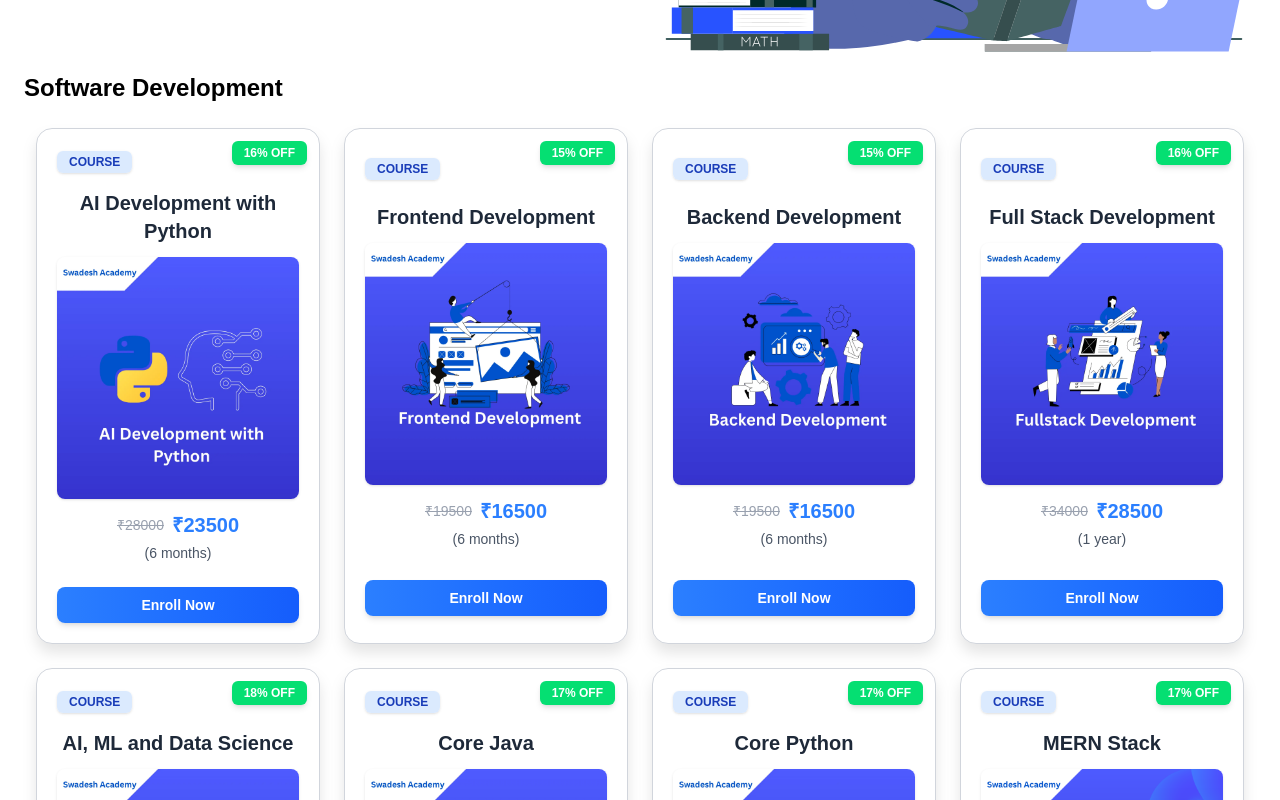
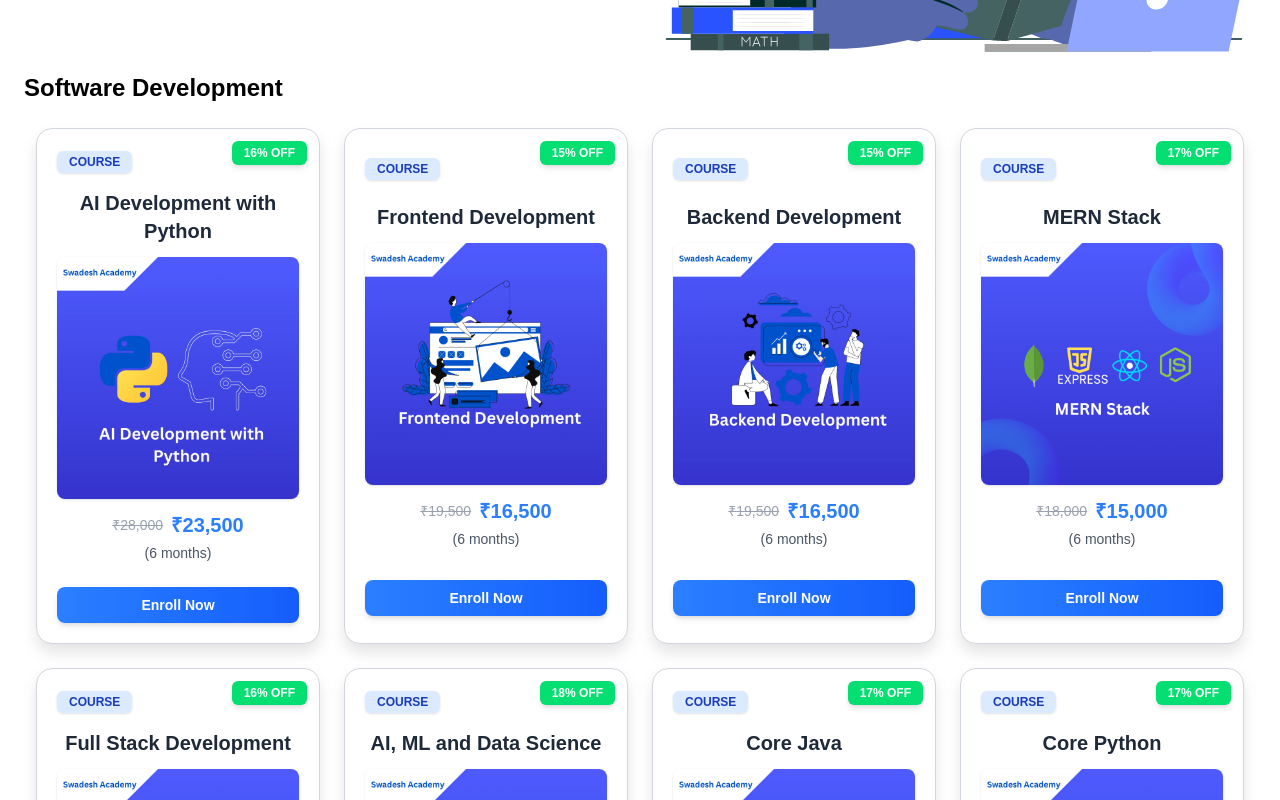
Before and after one commit to smartneuro/Swadesh-Academy, a React (Vite) app: page / in a window 1280 px wide. Shown: the part 560-1360 px from the top of the page. Built offline with nearby package versions, Linux system fonts and the light colour scheme.

Commit message:
adding some animation in course card

```diff
--- a/src/components/CourseCard.jsx
+++ b/src/components/CourseCard.jsx
@@ -13,7 +13,6 @@ export default function CourseCard({ courseinfo }) {
 
   return (
     <div className="relative max-w-sm rounded-2xl overflow-hidden bg-white p-5 flex flex-col  justify-evenly gap-4 hover:shadow-2xl transition-all duration-300 border border-gray-300 drop-shadow-xl">
-
       {/* Discount Badge */}
       {discount && (
         <span className="absolute top-3 right-3 bg-green-400 text-white text-xs font-bold px-3 py-1 rounded-md shadow-md">
@@ -46,11 +45,11 @@ export default function CourseCard({ courseinfo }) {
     <div className="flex items-center gap-2">
       {courseinfo.oldPrice && (
         <p className="text-gray-400 text-sm line-through">
-                ₹{courseinfo.oldPrice}
+          ₹{courseinfo.oldPrice.toLocaleString("en-IN")}
         </p>
       )}
       <p className="text-xl font-bold text-blue-500">
-              ₹{courseinfo.price}
+        ₹{courseinfo.price.toLocaleString("en-IN")}
       </p>
     </div>
     {courseinfo.duration && (
--- a/src/components/CoursecardSection.jsx
+++ b/src/components/CoursecardSection.jsx
@@ -7,7 +7,9 @@ import { useEffect } from "react";
 export default function CoursecardSection({ type,heading }) {
 
   const controls = useAnimation();
+
   const [ref, inView] = useInView({ triggerOnce: true, threshold: 0.1 });
+
   useEffect(() => {
     if (inView) {
       controls.start("visible");
@@ -15,13 +17,13 @@ export default function CoursecardSection({ type,heading }) {
   }, [controls, inView]);
 
   const cardVariants = {
-  hidden: { opacity: 0 },
+    hidden: { opacity: 0, y: 50 },
     visible: (i) => ({
       opacity: 1,
-
+      y: 0,
       transition: {
         delay: i * 0.1,
-      duration: 0.7,
+        duration: 0.5,
         ease: "easeOut",
       },
     }),
@@ -34,7 +36,8 @@ const cardVariants = {
 
 
 return (
-    <motion.div className="mt-2" ref={ref}
+    <motion.div className="mt-2"  ref={ref}
+
           initial="hidden"
           animate={controls}
           variants={cardVariants}>
--- a/src/utils/constants.js
+++ b/src/utils/constants.js
@@ -54,6 +54,13 @@ export const softwareDevelopment = [
     duration: "6 months",
     img: backendimg
   },
+    {
+    name: "MERN Stack",
+    oldPrice: 18000,
+    price: 15000,
+    duration: "6 months",
+    img: MERNstack
+  },
   {
     name: "Full Stack Development",
     oldPrice: 34000,
@@ -82,13 +89,7 @@ export const softwareDevelopment = [
     duration: "2–3 months",
     img: corepython
   },
-  {
-    name: "MERN Stack",
-    oldPrice: 18000,
-    price: 15000,
-    duration: "6 months",
-    img: MERNstack
-  },
+
   {
     name: "Python FullStack",
     oldPrice: 19000,
```
Lines whose indentation alone changed are shown as unchanged.
